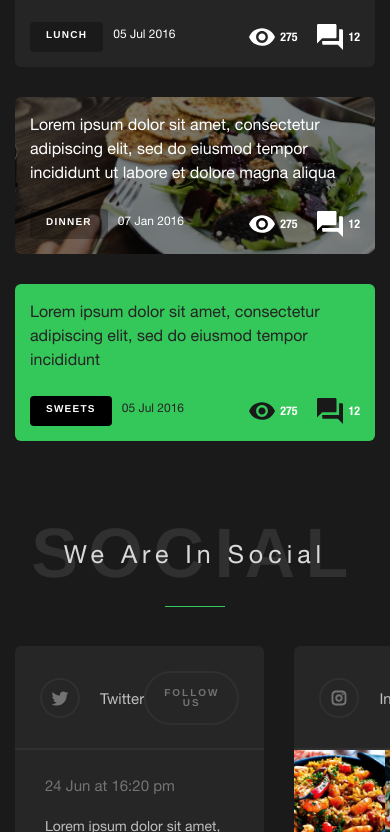
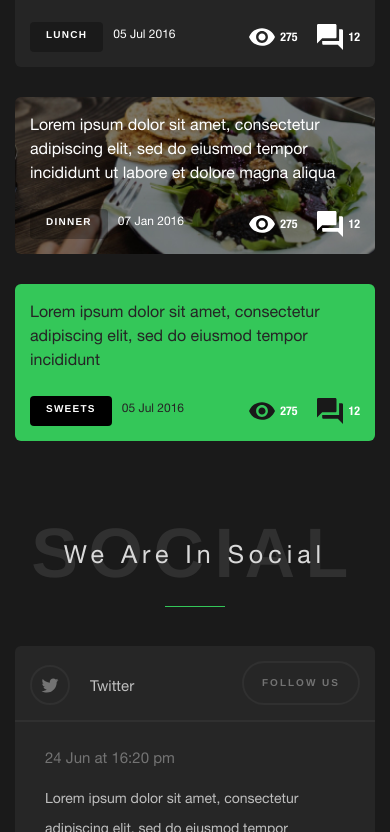
Before and after one commit to DariaYurko/healthyMode, a plain HTML site: page index.html in a window 390 px wide. Shown: the part 7168-8000 px from the top of the page. Drawn offline with Linux system fonts and the light colour scheme; files whose address does not match are found by name.

Commit message:
The adaptation of the section Social, is completed.

```diff
--- a/css/style.scss
+++ b/css/style.scss
@@ -1371,7 +1371,11 @@ body {
 
 
 .social {
-
+   padding-bottom: 120px;
+
+   @media (max-width: 767.98px) {
+   padding-bottom: 90px;
+   }
    // .social__container
 
    &__container {
@@ -1382,6 +1386,11 @@ body {
    &__content {
       display: flex;
       margin: 0 -15px;
+      row-gap: 30px;
+
+      @media (max-width: 767.98px) {
+         flex-wrap: wrap;
+      }
    }
 
    // .social__item
@@ -1389,6 +1398,13 @@ body {
    &__item {
       flex: 0 1 33.333%;
       margin: 0 15px;
+
+      @media (max-width: 767.98px) {
+         flex-grow: 1;
+      }
+      @media (max-width: 500.98px) {
+         flex: 0 1 100%;
+      }
    }
 }
 
@@ -1405,6 +1421,12 @@ body {
       display: flex;
       align-items: center;
       justify-content: space-between;
+      column-gap: 10px;
+
+      @media (max-width: 991.98px) {
+         padding: 15px;
+         align-items: flex-end;
+      }
    }
 
    // .item-social__logo
@@ -1413,6 +1435,14 @@ body {
       display: flex;
       align-items: center;
       column-gap: 20px;
+      row-gap: 10px;
+
+      @media (max-width: 991.98px) {
+         flex-direction: column-reverse;
+      }
+      @media (max-width: 500.98px) {
+         flex-direction: row;
+      }
    }
 
    // .item-social__logo-box
@@ -1524,6 +1554,7 @@ body {
    // .item-social__body
 
    &__body {
+
       // .item-social__body_insta
 
       &_insta {
```
Also changed, not shown: index.html (+0 -36 lines), css/style.css, 1 other file.
